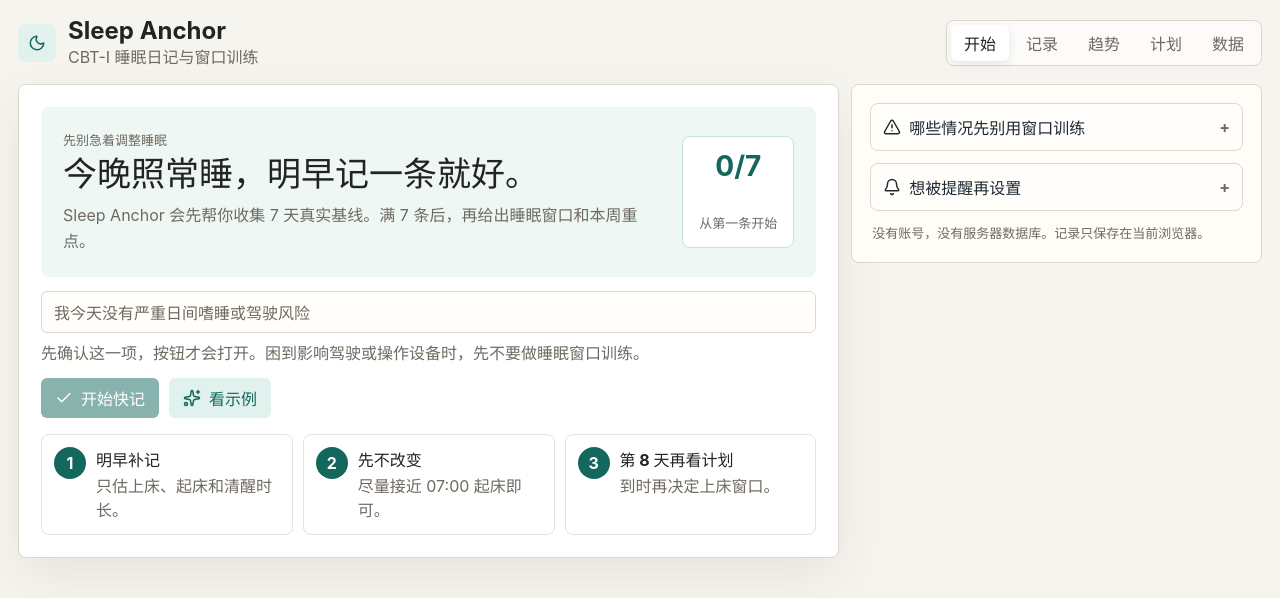
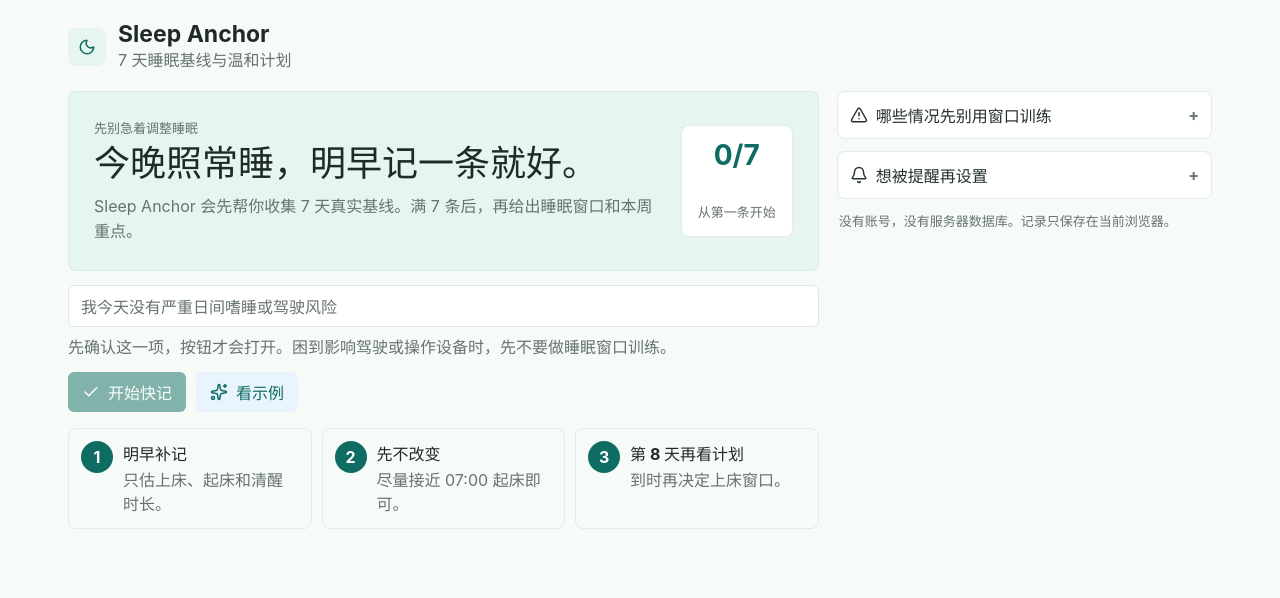
Before and after one commit to micdream4/sleep-anchor, a React (Vite) app: page / in a window 1280 px wide. Shown: the top 598 px of the page. Built offline with nearby package versions, Linux system fonts and the light colour scheme.

Commit message:
Soften sleep app interface

```diff
--- a/src/App.tsx
+++ b/src/App.tsx
@@ -48,10 +48,10 @@
 
 const tabs: Array<{ id: Tab; label: string }> = [
   { id: 'start', label: '开始' },
-  { id: 'today', label: '记录' },
-  { id: 'trend', label: '趋势' },
-  { id: 'plan', label: '计划' },
-  { id: 'data', label: '数据' },
+  { id: 'today', label: '今天' },
+  { id: 'trend', label: '回看' },
+  { id: 'plan', label: '下周' },
+  { id: 'data', label: '备份' },
 ]
 
 function App() {
@@ -227,9 +227,10 @@
           </span>
           <div>
             <h1>Sleep Anchor</h1>
-            <p>CBT-I 睡眠日记与窗口训练</p>
+            <p>7 天睡眠基线与温和计划</p>
           </div>
         </div>
+        {!isQuietStart && (
           <nav className="tabs" aria-label="主导航">
             {tabs.map((tab) => (
               <button
@@ -242,6 +243,7 @@
               </button>
             ))}
           </nav>
+        )}
       </header>
 
       {!isQuietStart && (
@@ -262,7 +264,7 @@
 
       {activeTab === 'start' && (
         <section className={isQuietStart ? 'workspace calm-start' : 'workspace two-col'}>
-          <section className="panel primary-panel onboarding-panel">
+          <section className="onboarding-panel">
             <div className="calm-guide">
               <div className="guide-copy">
                 <span className="eyebrow">先别急着调整睡眠</span>
@@ -299,7 +301,7 @@
             </div>
           </section>
 
-          <aside className="panel calm-aside">
+          <aside className="calm-aside">
             <details className="soft-details">
               <summary>
                 <AlertTriangle size={18} />
--- a/src/index.css
+++ b/src/index.css
@@ -1,19 +1,21 @@
 :root {
-  --bg: #f6f4ef;
-  --surface: #fffdf8;
+  --bg: #f7fbf8;
+  --surface: #fbfffd;
   --surface-strong: #ffffff;
-  --text: #232323;
-  --muted: #6f6a60;
-  --line: #ded8cc;
-  --teal: #2f8f83;
-  --teal-dark: #14675d;
-  --coral: #c75b48;
-  --amber: #d99a22;
-  --ink: #1f2933;
-  --soft-teal: #e1f2ee;
-  --soft-coral: #f7e2db;
-  --soft-amber: #f8edcf;
-  --shadow: 0 18px 50px rgba(58, 48, 33, 0.08);
+  --surface-soft: #f0f8f5;
+  --text: #1f2a27;
+  --muted: #66736e;
+  --line: #dbe8e2;
+  --teal: #3d9d91;
+  --teal-dark: #0f6c62;
+  --coral: #d46a58;
+  --amber: #d79a2b;
+  --ink: #24312d;
+  --soft-teal: #e7f5f1;
+  --soft-coral: #fde8e3;
+  --soft-amber: #fff2d7;
+  --soft-blue: #eaf4ff;
+  --shadow: 0 18px 44px rgba(24, 76, 64, 0.06);
   font-family:
     Inter, ui-sans-serif, system-ui, -apple-system, BlinkMacSystemFont, "Segoe UI",
     sans-serif;
@@ -44,6 +46,14 @@
   border: 0;
 }
 
+button {
+  transition:
+    background-color 150ms ease,
+    border-color 150ms ease,
+    box-shadow 150ms ease,
+    transform 150ms ease;
+}
+
 button:focus-visible,
 input:focus-visible,
 textarea:focus-visible {
@@ -52,9 +62,9 @@
 }
 
 .app-shell {
-  width: min(1280px, 100%);
+  width: min(1180px, 100%);
   margin: 0 auto;
-  padding: 18px;
+  padding: 22px 18px 28px;
 }
 
 .topbar {
@@ -62,7 +72,7 @@
   align-items: center;
   justify-content: space-between;
   gap: 18px;
-  margin-bottom: 16px;
+  margin-bottom: 20px;
 }
 
 .brand {
@@ -86,7 +96,7 @@
 
 .brand h1 {
   margin: 0;
-  font-size: 24px;
+  font-size: 23px;
   line-height: 1.1;
 }
 
@@ -105,9 +115,9 @@
   grid-template-columns: repeat(5, minmax(58px, 1fr));
   gap: 4px;
   padding: 4px;
-  border: 1px solid var(--line);
+  border: 1px solid rgba(15, 108, 98, 0.12);
   border-radius: 8px;
-  background: rgba(255, 255, 255, 0.65);
+  background: rgba(255, 255, 255, 0.72);
 }
 
 .tab {
@@ -122,7 +132,7 @@
 .tab.active {
   color: var(--text);
   background: var(--surface-strong);
-  box-shadow: 0 3px 10px rgba(60, 52, 39, 0.1);
+  box-shadow: 0 4px 14px rgba(24, 76, 64, 0.08);
 }
 
 .dashboard-band {
@@ -145,8 +155,9 @@
   display: grid;
   grid-template-columns: 38px minmax(0, 1fr);
   gap: 12px;
-  min-height: 112px;
+  min-height: 104px;
   padding: 14px;
+  box-shadow: none;
 }
 
 .metric-tile strong {
@@ -171,7 +182,7 @@
   margin-bottom: 12px;
   padding: 10px 12px;
   color: var(--teal-dark);
-  background: #edf7f3;
+  background: var(--soft-teal);
 }
 
 .workspace {
@@ -186,6 +197,7 @@
 .calm-start {
   grid-template-columns: minmax(0, 1fr) minmax(280px, 0.5fr);
   align-items: start;
+  gap: 18px;
 }
 
 .panel {
@@ -197,7 +209,7 @@
 }
 
 .onboarding-panel {
-  padding: 22px;
+  min-width: 0;
 }
 
 .panel-title {
@@ -220,9 +232,9 @@
   gap: 14px;
   margin-bottom: 14px;
   padding: 14px;
-  border: 1px solid var(--line);
+  border: 1px solid rgba(15, 108, 98, 0.1);
   border-radius: 8px;
-  background: #fffefa;
+  background: var(--surface-soft);
 }
 
 .entry-toolbar strong {
@@ -247,9 +259,9 @@
   grid-template-columns: repeat(2, minmax(58px, 1fr));
   gap: 4px;
   padding: 4px;
-  border: 1px solid var(--line);
+  border: 1px solid rgba(15, 108, 98, 0.12);
   border-radius: 8px;
-  background: #f3efe6;
+  background: #eef7f4;
 }
 
 .segmented-control button {
@@ -263,7 +275,7 @@
 .segmented-control button.active {
   color: var(--teal-dark);
   background: white;
-  box-shadow: 0 2px 8px rgba(60, 52, 39, 0.1);
+  box-shadow: 0 3px 10px rgba(24, 76, 64, 0.08);
 }
 
 .form-grid,
@@ -297,7 +309,7 @@
   border-radius: 6px;
   padding: 8px 10px;
   color: var(--text);
-  background: #fffefa;
+  background: var(--surface-strong);
 }
 
 textarea {
@@ -316,7 +328,7 @@
   align-items: center;
   border: 1px solid var(--line);
   border-radius: 6px;
-  background: #fffefa;
+  background: var(--surface-strong);
 }
 
 .number-input input {
@@ -345,7 +357,7 @@
   border: 1px solid var(--line);
   border-radius: 6px;
   color: var(--muted);
-  background: #fffefa;
+  background: var(--surface-strong);
   cursor: pointer;
 }
 
@@ -400,21 +412,29 @@
 .primary-button {
   color: white;
   background: var(--teal-dark);
+  box-shadow: 0 8px 18px rgba(15, 108, 98, 0.16);
+}
+
+.primary-button:hover:not(:disabled),
+.secondary-button:hover,
+.ghost-button:hover {
+  transform: translateY(-1px);
 }
 
 .primary-button:disabled {
   cursor: not-allowed;
   opacity: 0.5;
+  box-shadow: none;
 }
 
 .secondary-button {
   color: var(--teal-dark);
-  background: var(--soft-teal);
+  background: var(--soft-blue);
 }
 
 .ghost-button {
   color: var(--ink);
-  background: #f1eee6;
+  background: #eef7f4;
 }
 
 .danger-button,
@@ -430,7 +450,7 @@
   margin-right: 4px;
   padding: 0;
   color: var(--muted);
-  background: #f3efe6;
+  background: #eef7f4;
 }
 
 .quick-save-note,
@@ -441,9 +461,9 @@
   gap: 10px;
   margin-top: 14px;
   padding: 12px;
-  border: 1px solid var(--line);
+  border: 1px solid rgba(15, 108, 98, 0.1);
   border-radius: 8px;
-  background: #fffefa;
+  background: var(--surface-strong);
 }
 
 .quick-save-note {
@@ -549,7 +569,7 @@
   min-height: 44px;
   padding: 0 12px;
   border-radius: 6px;
-  background: #f8f4ea;
+  background: var(--surface-soft);
 }
 
 .inline-metric span {
@@ -568,14 +588,14 @@
   height: 14px;
   overflow: hidden;
   border-radius: 999px;
-  background: #eadfc8;
+  background: #dcece7;
 }
 
 .timeline-track span {
   display: block;
   height: 100%;
   border-radius: inherit;
-  background: linear-gradient(90deg, var(--teal), var(--amber));
+  background: var(--teal);
 }
 
 .timeline-labels {
@@ -637,13 +657,13 @@
   align-items: end;
   justify-content: center;
   border-radius: 8px;
-  background: #f4ecdc;
+  background: var(--surface-soft);
 }
 
 .sleep-bar {
   width: 72%;
   border-radius: 6px 6px 0 0;
-  background: linear-gradient(180deg, #46a99b, #216f65);
+  background: var(--teal);
 }
 
 .eff-dot {
@@ -694,7 +714,7 @@
   gap: 18px;
   padding: 18px;
   border-radius: 8px;
-  background: linear-gradient(135deg, var(--soft-teal), #fff8e8);
+  background: var(--soft-blue);
 }
 
 .calm-guide {
@@ -702,15 +722,16 @@
   grid-template-columns: minmax(0, 1fr) auto;
   gap: 22px;
   align-items: center;
-  padding: 22px;
+  padding: 26px;
   border-radius: 8px;
-  background: #eef7f3;
+  background: var(--soft-teal);
+  box-shadow: inset 0 0 0 1px rgba(15, 108, 98, 0.08);
 }
 
 .guide-copy h2 {
   max-width: 720px;
   margin: 6px 0 10px;
-  font-size: 34px;
+  font-size: 36px;
   line-height: 1.12;
 }
 
@@ -728,7 +749,7 @@
   gap: 2px;
   width: 112px;
   height: 112px;
-  border: 1px solid #c5e3dc;
+  border: 1px solid rgba(15, 108, 98, 0.12);
   border-radius: 8px;
   color: var(--teal-dark);
   background: white;
@@ -772,7 +793,7 @@
 }
 
 .calm-path .step-item {
-  border-color: #e8e1d5;
+  border-color: rgba(15, 108, 98, 0.1);
   background: transparent;
   box-shadow: none;
 }
@@ -781,12 +802,13 @@
   display: grid;
   gap: 12px;
   box-shadow: none;
+  align-content: start;
 }
 
 .soft-details {
-  border: 1px solid var(--line);
+  border: 1px solid rgba(15, 108, 98, 0.12);
   border-radius: 8px;
-  background: #fffefa;
+  background: var(--surface-strong);
 }
 
 .soft-details summary {
@@ -798,6 +820,10 @@
   color: var(--ink);
   cursor: pointer;
   list-style: none;
+}
+
+.soft-details summary:hover {
+  background: var(--surface-soft);
 }
 
 .soft-details summary::-webkit-details-marker {
@@ -836,7 +862,7 @@
   align-items: center;
   padding: 18px;
   border-radius: 8px;
-  background: linear-gradient(135deg, var(--soft-teal), #fff8e8);
+  background: var(--soft-teal);
 }
 
 .start-hero strong {
@@ -872,7 +898,7 @@
   overflow: hidden;
   margin: 14px 0;
   border-radius: 999px;
-  background: #eadfc8;
+  background: #dcece7;
 }
 
 .progress-track span {
@@ -893,9 +919,9 @@
   grid-template-columns: 32px minmax(0, 1fr);
   gap: 10px;
   padding: 12px;
-  border: 1px solid var(--line);
+  border: 1px solid rgba(15, 108, 98, 0.1);
   border-radius: 8px;
-  background: #fffefa;
+  background: var(--surface-strong);
 }
 
 .step-item > span {
@@ -936,7 +962,7 @@
   margin-top: 16px;
   padding: 12px;
   border-radius: 8px;
-  background: #f8f4ea;
+  background: var(--surface-soft);
 }
 
 .plan-hero strong {
@@ -953,9 +979,9 @@
   gap: 14px;
   margin-top: 14px;
   padding: 14px;
-  border: 1px solid var(--line);
+  border: 1px solid rgba(15, 108, 98, 0.1);
   border-radius: 8px;
-  background: #fffefa;
+  background: var(--surface-strong);
 }
 
 .report-card h3 {
@@ -972,7 +998,7 @@
   border: 1px solid var(--line);
   border-radius: 8px;
   color: #39342c;
-  background: #f8f4ea;
+  background: var(--surface-soft);
   font: 13px/1.55 ui-monospace, SFMono-Regular, Menlo, Consolas, monospace;
   white-space: pre-wrap;
 }
@@ -998,7 +1024,7 @@
   margin-top: 14px;
   padding: 12px;
   border-radius: 8px;
-  background: #f8f4ea;
+  background: var(--surface-soft);
 }
 
 .source-box a {
```
Lines whose indentation alone changed are shown as unchanged.
